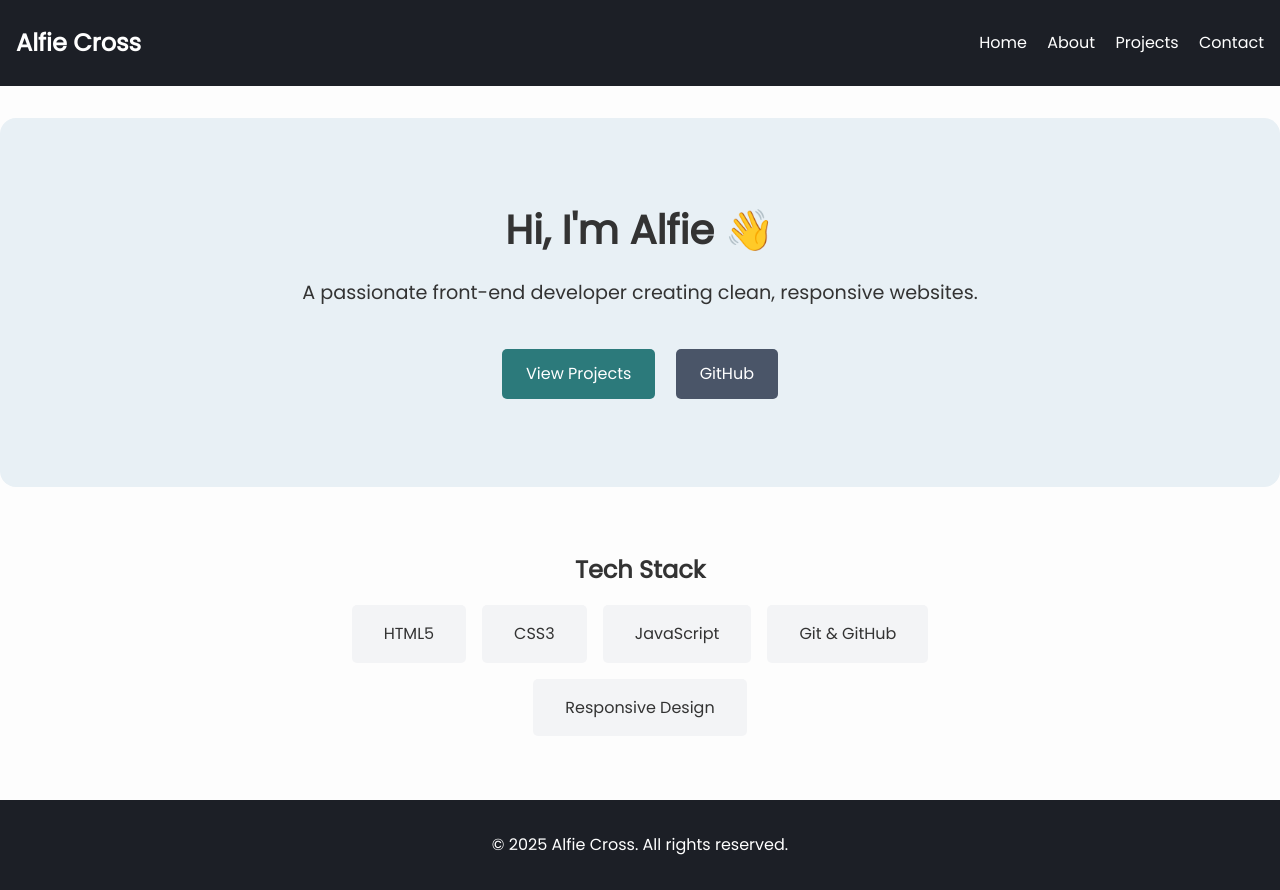
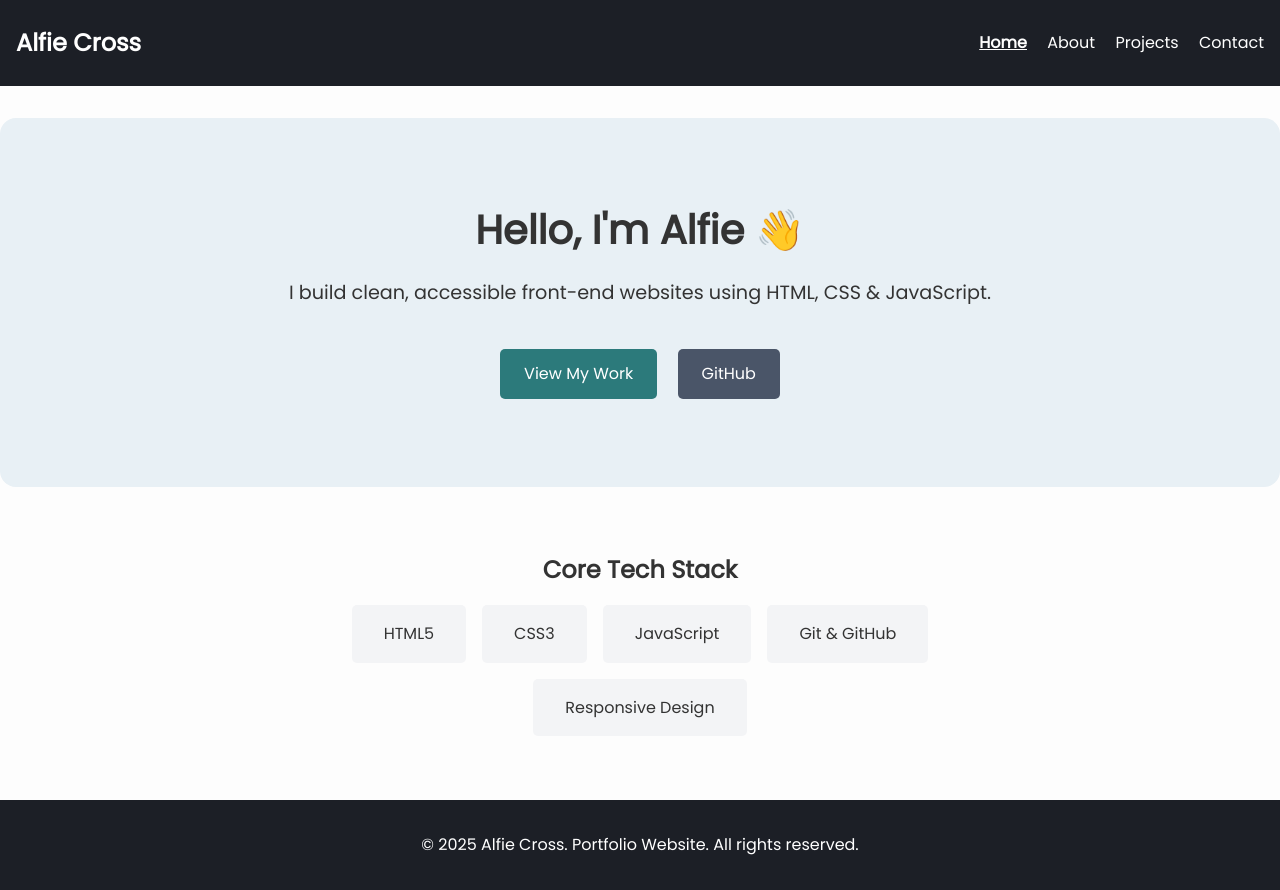
Before and after one commit to AlfieCross/project-portfolio, a plain HTML site: page index.html in a window 1280 px wide. Drawn offline with Linux system fonts and the light colour scheme.

Commit message:
Visually upgraded Home page: improved hero section and typography

```diff
--- a/index.html
+++ b/index.html
@@ -1,47 +1,41 @@
 <!DOCTYPE html>
 <html lang="en">
   <head>
-    <!-- Meta setup for responsive layout and character encoding -->
     <meta charset="UTF-8">
     <meta name="viewport" content="width=device-width, initial-scale=1.0">
-
-    <!-- Title for the browser tab -->
     <title>Alfie Cross | Front-End Developer</title>
-
-    <!-- Link to external CSS file -->
     <link rel="stylesheet" href="assets/css/styles.css">
-
-    <!-- Google Font for a clean and modern look -->
     <link rel="preconnect" href="https://fonts.googleapis.com">
     <link href="https://fonts.googleapis.com/css2?family=Poppins&display=swap" rel="stylesheet">
   </head>
   <body>
-    <!-- Header with logo and navigation -->
+    <!-- Header with logo and nav -->
     <header>
       <div class="logo">Alfie Cross</div>
       <nav class="navbar">
-        <a href="index.html">Home</a>
+        <a href="index.html" class="active">Home</a>
         <a href="about.html">About</a>
         <a href="projects.html">Projects</a>
         <a href="contact.html">Contact</a>
       </nav>
     </header>
 
-    <!-- Main content begins -->
+    <!-- Hero section -->
     <main>
-      <!-- Hero section: personal intro and CTA buttons -->
       <section class="hero">
-        <h1>Hi, I'm Alfie 👋</h1>
-        <p>A passionate front-end developer creating clean, responsive websites.</p>
-        <div class="cta-buttons">
-          <a href="projects.html" class="btn">View Projects</a>
-          <a href="https://github.com/AlfieCross" class="btn btn-secondary" target="_blank">GitHub</a>
+        <div class="hero-content">
+          <h1>Hello, I'm <span class="highlight">Alfie</span> 👋</h1>
+          <p>I build clean, accessible front-end websites using HTML, CSS & JavaScript.</p>
+          <div class="cta-buttons">
+            <a href="projects.html" class="btn">View My Work</a>
+            <a href="https://github.com/AlfieCross" class="btn btn-secondary" target="_blank">GitHub</a>
+          </div>
         </div>
       </section>
 
-      <!-- Tech stack section with key skills -->
+      <!-- Skills section -->
       <section class="skills">
-        <h2>Tech Stack</h2>
+        <h2>Core Tech Stack</h2>
         <div class="skills-grid">
           <div>HTML5</div>
           <div>CSS3</div>
@@ -52,9 +46,9 @@
       </section>
     </main>
 
-    <!-- Footer with copyright -->
+    <!-- Footer -->
     <footer>
-      <p>© 2025 Alfie Cross. All rights reserved.</p>
+      <p>© 2025 Alfie Cross. Portfolio Website. All rights reserved.</p>
     </footer>
   </body>
 </html>
```
